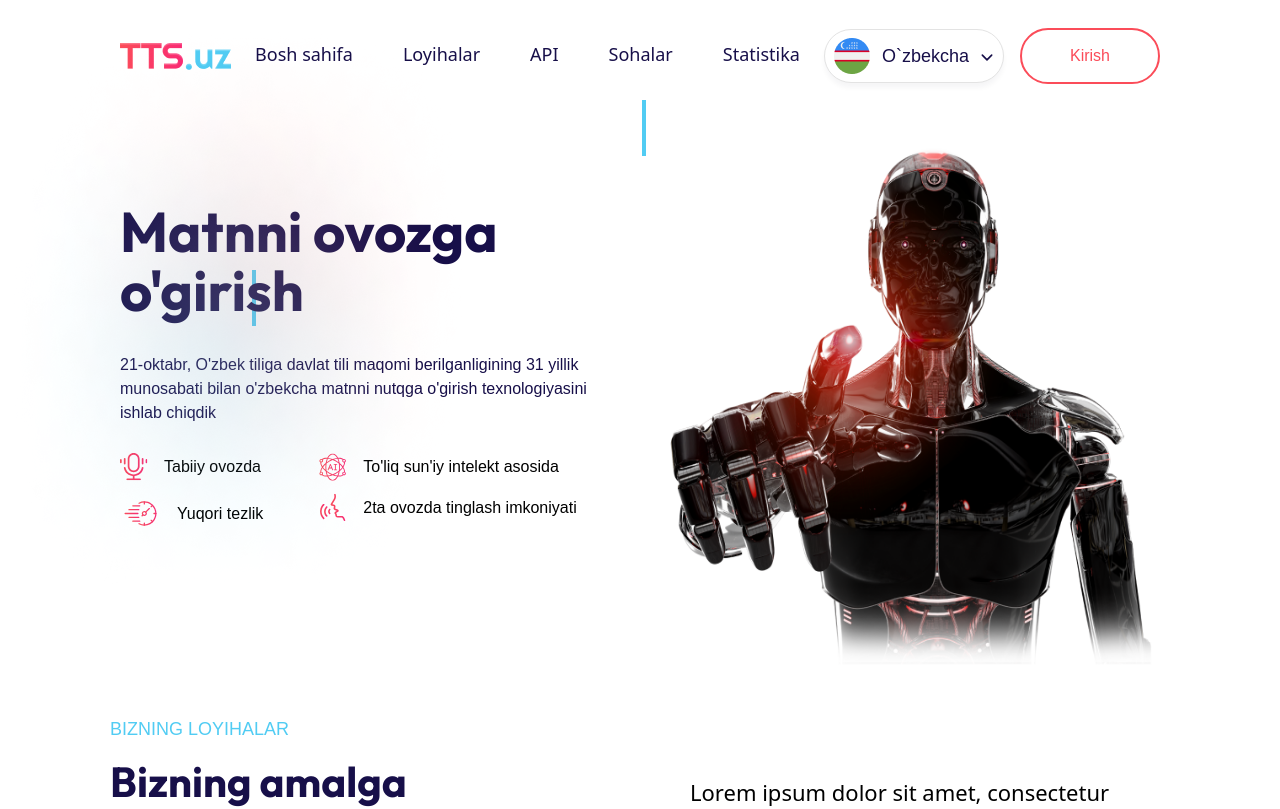
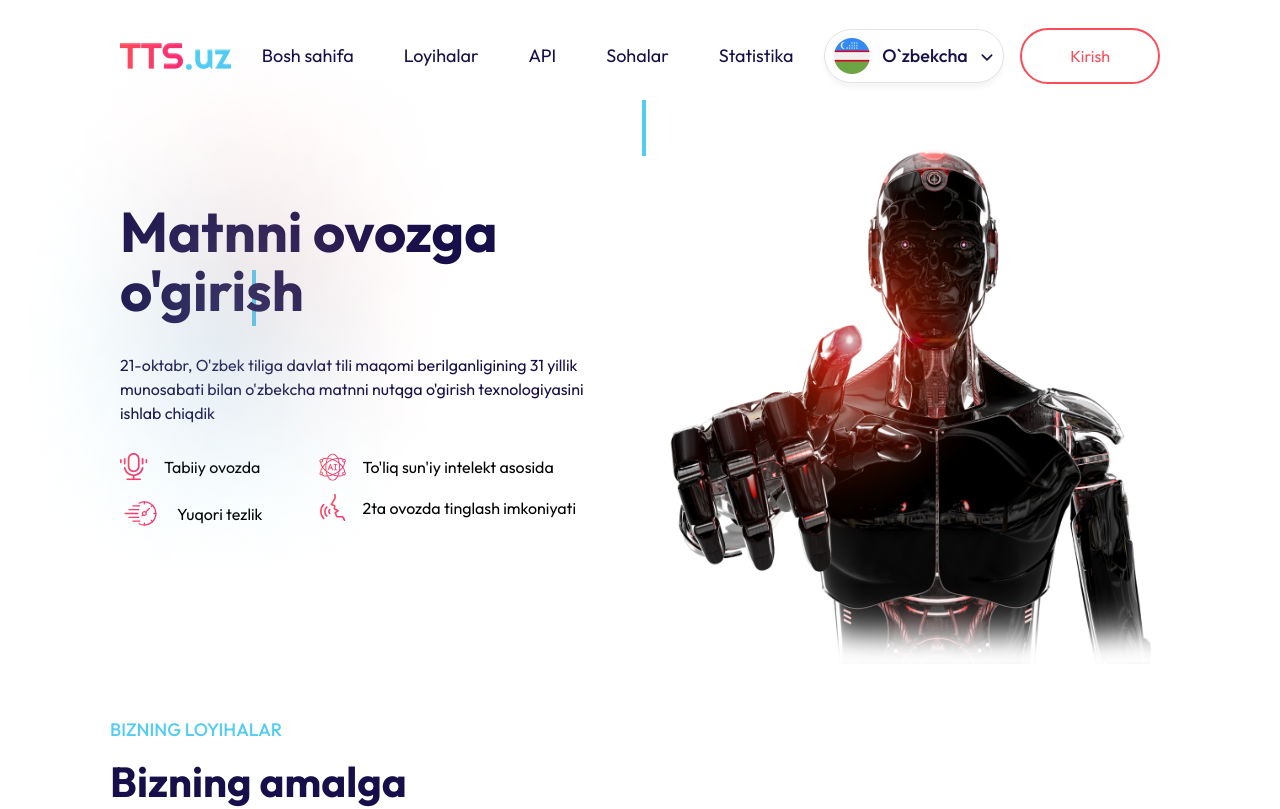
Before and after one commit to shakhzod-star/TTS.uz, a Vue app: page / in a window 1280 px wide. Shown: the top 809 px of the page. Built offline with nearby package versions, Linux system fonts and the light colour scheme.

Commit message:
font fixed

```diff
--- a/src/components/BaseSelect/index.vue
+++ b/src/components/BaseSelect/index.vue
@@ -6,7 +6,6 @@
     type: Array,
     default: [],
   }
-
 })
 const active = ref<boolean>(false)
 let options = ref<any>([])
--- a/src/style.css
+++ b/src/style.css
@@ -1,42 +1,10 @@
+@import url('https://fonts.googleapis.com/css2?family=Outfit:wght@200;300;400;500;600;700;800&display=swap');
 * {
     padding: 0;
     margin: 0;
     box-sizing: border-box;
     font-family: 'Outfit', sans-serif;
 }
-
-
-@font-face {
-    font-family: "Light", ;
-    src: url("@/assets/Font/Outfit-Light.ttf"),
-}
-
-@font-face {
-    font-family: "Regular", ;
-    src: url('@/assets/Font/Outfit-Regular.ttf');
-}
-
-@font-face {
-    font-family: "Medium", ;
-    src: url("@/assets/Font/Outfit-Medium.ttf");
-}
-
-@font-face {
-    font-family: "Semibold", ;
-    src: url("@/assets/Font/Outfit-SemiBold.ttf");
-}
-
-@font-face {
-    font-family: "Bold";
-    src: url("@/assets/Font/Outfit-Bold.ttf");
-}
-
-@font-face {
-    font-family: "ExtraBold";
-    src: url("@/assets/Font/Outfit-ExtraBold.ttf");
-}
-
-
 @tailwind base;
 @tailwind components;
 @tailwind utilities;
--- a/tailwind.config.cjs
+++ b/tailwind.config.cjs
@@ -1,17 +1,8 @@
 /** @type {import('tailwindcss').Config} */
-const defaultTheme = require("tailwindcss/defaultTheme");
 module.exports = {
   content: ["./index.html", "./src/**/*.{vue,js,ts,jsx,tsx}"],
   theme: {
     extend: {
-      fontFamily: {
-        light: ["Light", ...defaultTheme.fontFamily.sans],
-        regular: ["Regular", ...defaultTheme.fontFamily.sans],
-        meduim: ["Medium", ...defaultTheme.fontFamily.sans],
-        semibold: ["Semibold", ...defaultTheme.fontFamily.sans],
-        bold: ["Bold", ...defaultTheme.fontFamily.sans],
-        extrabold: ["ExtraBold", ...defaultTheme.fontFamily.sans],
-      },
       colors: {
         littleBlue: "#51CCF3",
         gradientRed: "#FB4C59",
```
